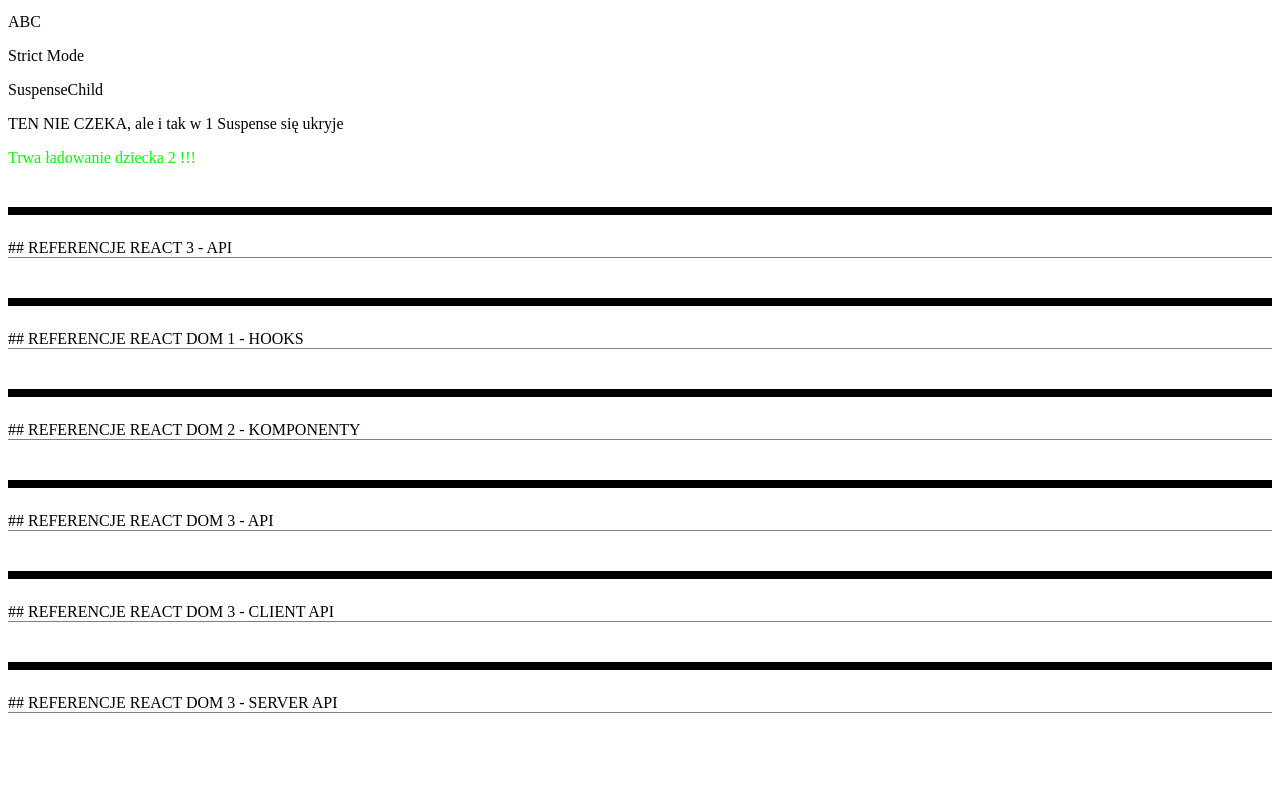
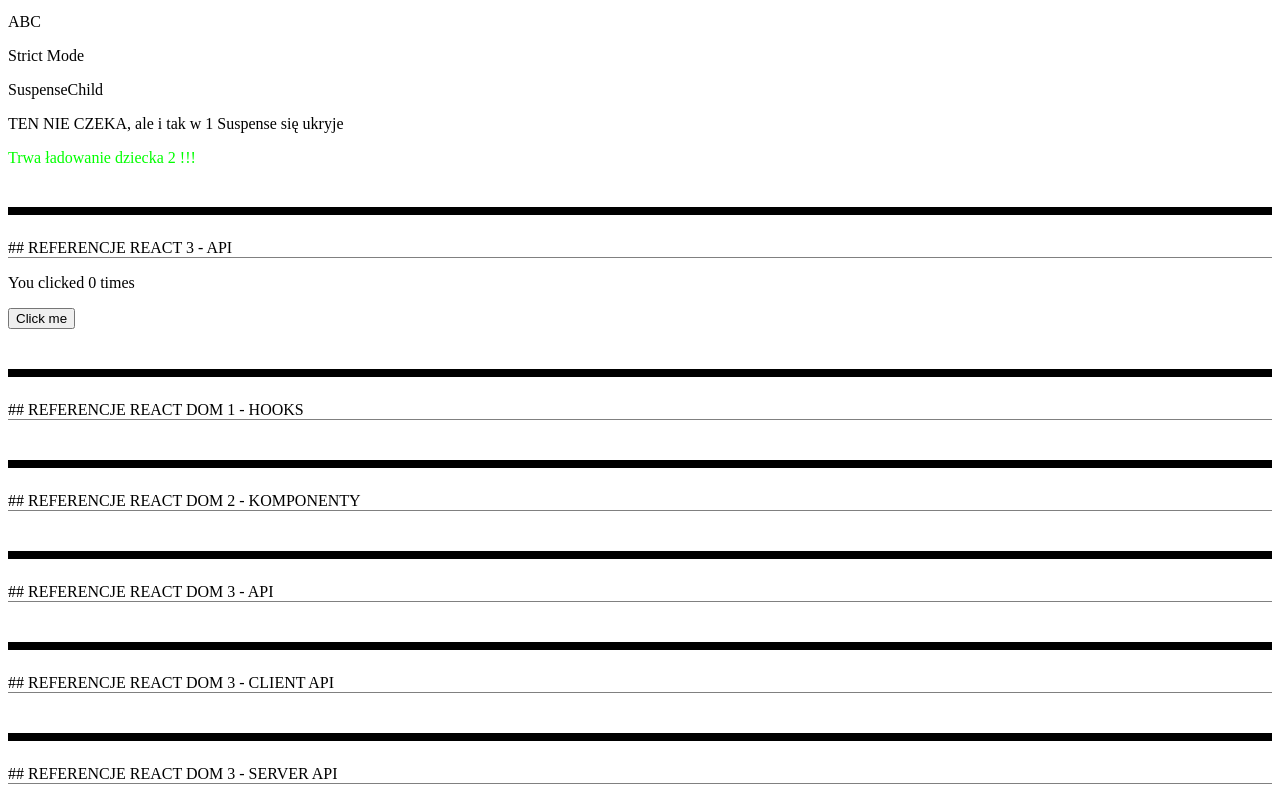
Before and after one commit to MaciejRog/CHEATSHEET_REACT, a React (Vite) app: page / in a window 1280 px wide. Shown: the part 3189-3989 px from the top of the page. Before the commit the page ends 3918 px from the top, so only its background shows below. Built offline with nearby package versions, Linux system fonts and the light colour scheme; no server answers.

Commit message:
add react api 'act' info

```diff
--- a/src/2_REFERENCJE/1_ref_REACT/3_API/ReactAPI.jsx
+++ b/src/2_REFERENCJE/1_ref_REACT/3_API/ReactAPI.jsx
@@ -1,3 +1,5 @@
+import { useEffect, useState } from "react";
+
 function ReactAPI() {
   return (
     <div>
@@ -16,11 +18,132 @@
 export default ReactAPI;
 
 // #################################
-// #### act | -> pomoc przy testach (pomaga załadować trwające aktualizacje React )
+// #### act | -> pomoc przy testowaniu komponentów
 // VVVVVVVVVVVVVVVVVVVVVVVVVVVVVVVVV
 
 function ReactAPIAct() {
-  return <div></div>;
+  /*
+  // INSTALACJA WYMAGANYCH BIBLIOTEK
+  npm install --save-dev vitest jsdom @testing-library/jest-dom @testing-library/react @testing-library/user-event
+
+  // ZMIANY package.json
+  "scripts": {
+    //...
+    "test": "vitest"
+  },
+
+  //vite.config.js
+  export default defineConfig({
+    base: "./",
+    plugins: [react()],
+    test: {
+      environment: "jsdom",
+      globals: true,
+      setupFiles: "./tests/setup.js",
+    },
+  });
+
+  //W TESTACH   komponent.test.jsx  IMPORTUJEMY na górze
+  import { describe, it, expect } from "vitest";
+
+  // NOWY plik 'tests/setup.js'
+  import { afterEach } from 'vitest'
+  import { cleanup } from '@testing-library/react'
+  import '@testing-library/jest-dom/vitest'
+
+  // runs a clean after each test case (e.g. clearing jsdom)
+  afterEach(() => {
+    cleanup();
+  })
+
+
+
+
+  await act(async actFn)
+
+    - async actFn | funkcja opakowująca rendery lub interakcje komponentu
+
+
+  przygotowanie komponentu na dodanie go w testach
+    w ten sposób pomagamy testom uruchamiać się w środowisku bardzo przyminającym działanie reacta w przeglądarce
+    (dlatego opakowujmemy w 'awiat act' funkcję która renderuje i wykonuje update)
+
+  UWAGA!! istnieje bliboteka 'React Testing Library' która pomaga i robi to za nas
+          nazwa od wzroca 'Arrange-Act-Assert'
+
+
+  // TEST  - w testach renderowanie, obsługa eventów, pobieranie danych (fetch) mozna nazwac jednostkami (UNITS)
+            act - pozwala zapewnic, ze te UPDATY dla tych jednostek (UNITY) się wykonają i będą w DOM przed testami 'assertions' (zapewnienia)
+
+  it ('renders with button disabled', async () => {
+    // act zapewni, ze przycik którego szukamy nizej jest dostępy gdy wywołamy 'expect' i 'querySelector'
+    // UWAGA!!! zachęcane jest stosowanie 'act' przy 'async/await'
+    await act(async () => {
+      root.render(<TestComponent />)
+    });
+    expect(container.querySelector('button')).toBeDisabled();
+  });
+
+
+
+  // PLIK TESTU 'ReactAPI.test.jsx'
+  import { describe, it, expect } from "vitest";
+  import { act } from "react";
+  import ReactDOM from "react-dom/client";
+  import { ReactAPIActChild } from "./ReactAPI";
+
+  describe("TEST", () => {
+    it("Test test with React act", async () => {
+      const container = document.createElement("div");
+      document.body.appendChild(container);
+
+      // UWAGA!!!  w 'act' mozemy RENDEROWAC komponenty
+      await act(async () => {
+        ReactDOM.createRoot(container).render(<ReactAPIActChild />);
+      });
+
+      const button = container.querySelector("button");
+      const label = container.querySelector("p");
+
+      expect(label.textContent).toBe("You clicked 0 times");
+      expect(document.title).toBe("You clicked 0 times");
+
+      // UWAGA!!!  w 'act' mozna tez wywoływać EVENTY
+      await act(async () => {
+        button.dispatchEvent(new MouseEvent("click", { bubbles: true }));
+      });
+
+      expect(label.textContent).toBe("You clicked 1 times");
+      expect(document.title).toBe("You clicked 1 times");
+    });
+  });
+
+
+
+  */
+  return (
+    <div>
+      <ReactAPIActChild />
+    </div>
+  );
+}
+
+export function ReactAPIActChild() {
+  const [count, setCount] = useState(0);
+  const handleClick = () => {
+    setCount((prev) => prev + 1);
+  };
+
+  useEffect(() => {
+    document.title = `You clicked ${count} times`;
+  }, [count]);
+
+  return (
+    <div>
+      <p>You clicked {count} times</p>
+      <button onClick={handleClick}>Click me</button>
+    </div>
+  );
 }
 
 // #################################
--- a/vite.config.js
+++ b/vite.config.js
@@ -5,4 +5,9 @@
 export default defineConfig({
   base: "./",
   plugins: [react()],
+  test: {
+    environment: "jsdom",
+    globals: true,
+    setupFiles: "./tests/setup.js",
+  },
 });
```
Also changed, not shown: package.json (+8 -2 lines), tests/setup.js (added, +8 -0 lines), 2 other files (tests, documents, lock files or other folders).
